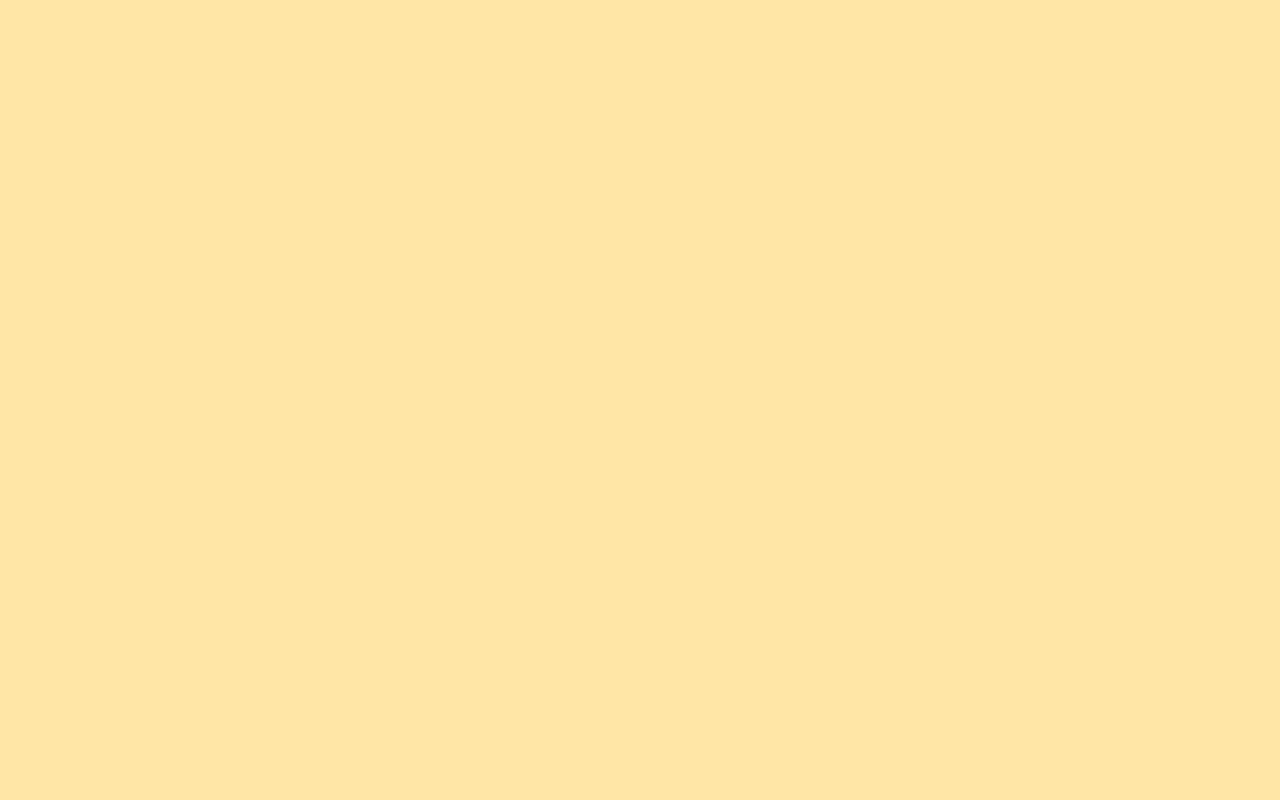
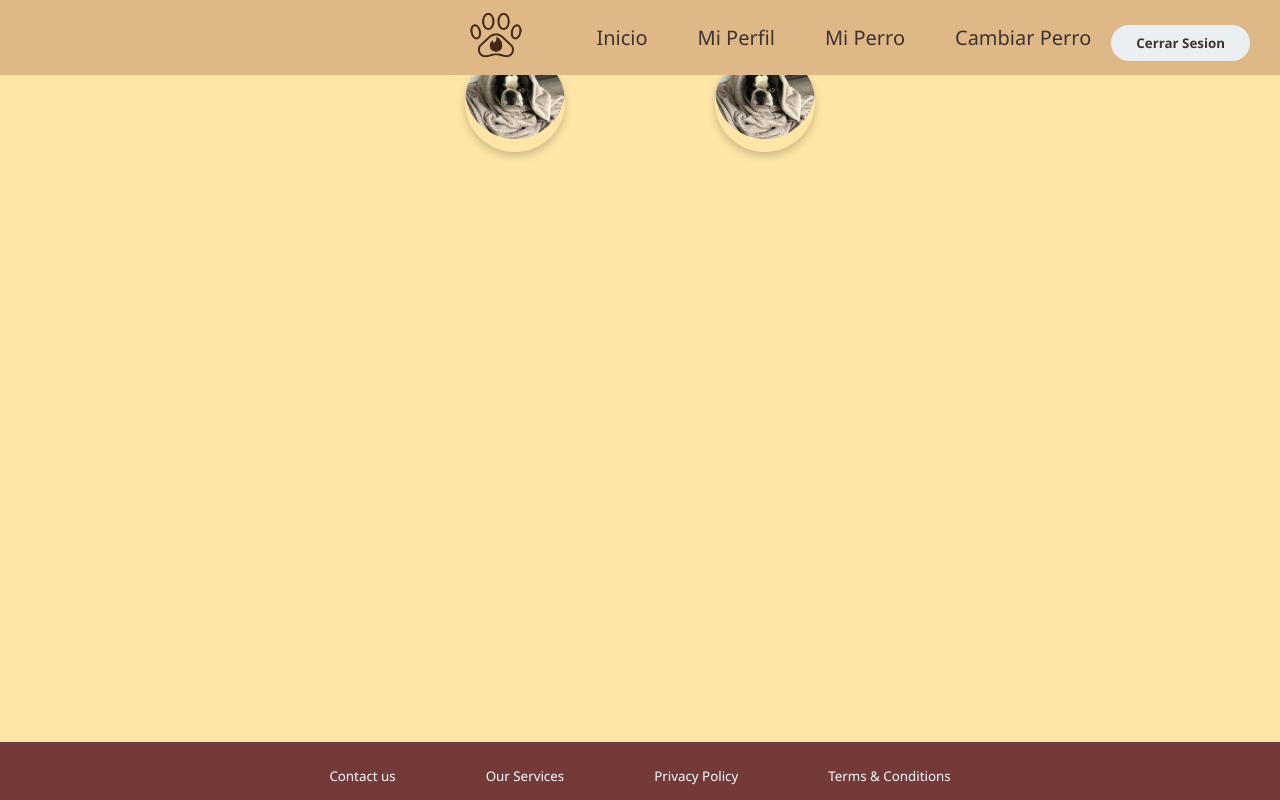
Before and after one commit to LautaroOlmedo/Barney, a React (Create React App) app: page /matchs in a window 1280 px wide. Before the commit this address had no page. Built offline with nearby package versions, Linux system fonts and the light colour scheme.

Commit message:
matches v0.0.1

```diff
--- a/src/Router.tsx
+++ b/src/Router.tsx
@@ -11,6 +11,7 @@ import { dogData } from "./mocks/dogMockData";
 import { DogProfilePage } from "./pages/dogProfile/DogProfile";
 import { DogUpdatePage } from "./pages/dogProfile/dogUpdatePage";
 import { RegisterPage } from "./pages/register/Register";
+import { Matchs } from "./components/Matchs/Matchs";
 
 export const AppRouter: React.FC<{}> = () => {
   return (
@@ -24,10 +25,11 @@ export const AppRouter: React.FC<{}> = () => {
         <Route path="/register" element={<RegisterPage />} />
         <Route path="/userProfile" element={<UserProfilePage />} />
         <Route path="/dogProfile" element={<DogProfilePage />} />
-        <Route
+        {/* <Route
           path="/dogProfileSelect"
           element={<DogProfileSelect dog={dogData[0]} />}
-        />
+        /> */}
+        <Route path="/matchs" element={<Matchs dogs={dogData} />} />
         <Route path="/updateProfile" element={<UserUpdatePage />} />
         <Route path="/updateDogProfile" element={<DogUpdatePage />} />
       </Route>
--- a/src/components/Matchs/Matchs.tsx
+++ b/src/components/Matchs/Matchs.tsx
@@ -2,10 +2,18 @@ import React from "react";
 import { Dog } from "../../types/Dog";
 import "./matchs.css";
 
-export const Matchs: React.FC<{ dog: Dog }> = ({ dog }) => {
+export const Matchs: React.FC<{ dogs: Dog[] }> = ({ dogs }) => {
   return (
-    <div className="container">
-      <p>MATCHES</p>
+    <div className="matches-grid">
+      {dogs.map((dog) =>
+        dog.images.map((image, imgIndex) => (
+          <div key={`${dog.ID}-${imgIndex}`} className="match-image">
+            <img src={image} alt={`${dog.Name} ${imgIndex + 1}`} />
+            <p className="dog-name">{dog.Name}</p>{" "}
+            {/* Nombre debajo de la imagen */}
+          </div>
+        ))
+      )}
     </div>
   );
 };
--- a/src/components/Matchs/matchs.css
+++ b/src/components/Matchs/matchs.css
@@ -0,0 +1,65 @@
+/* Main grid container for images */
+.matches-grid {
+  display: grid;
+  grid-template-columns: repeat(2, 1fr); /* 2 columns */
+  grid-gap: 20px; /* Space between match items */
+  justify-items: center; /* Align images in the center */
+  margin: 20px auto; /* Center the grid container on the page */
+  padding: 10px;
+  max-width: 500px; /* Optional: Limit the container width */
+}
+
+/* Each match image container */
+.match-image {
+  position: relative;
+  display: flex;
+  flex-direction: column;
+  align-items: center;
+  justify-content: center;
+  width: 100px;
+  height: 100px;
+  border-radius: 50%; /* Circular images */
+  overflow: hidden;
+  box-shadow: 0px 4px 8px rgba(0, 0, 0, 0.2); /* Soft shadow */
+  transition: transform 0.3s ease;
+}
+
+/* Image styling to make it circular */
+.match-image img {
+  width: 100%;
+  height: 100%;
+  object-fit: cover;
+  border-radius: 50%;
+  transition: transform 0.3s ease;
+}
+
+/* Hover effect for images */
+.match-image:hover {
+  transform: scale(1.05); /* Slight zoom on hover */
+}
+
+.match-image:hover img {
+  transform: scale(1.1); /* Zoom the image slightly on hover */
+}
+
+/* Dog name below the image */
+.dog-name {
+  margin-top: 8px;
+  font-size: 14px;
+  color: #333;
+  text-align: center;
+  font-weight: bold;
+}
+
+/* Optional: For responsiveness */
+@media (max-width: 500px) {
+  .matches-grid {
+    grid-template-columns: repeat(2, 1fr); /* 2 columns on smaller screens */
+    grid-gap: 10px;
+  }
+
+  .match-image {
+    width: 80px;
+    height: 80px;
+  }
+}
```
